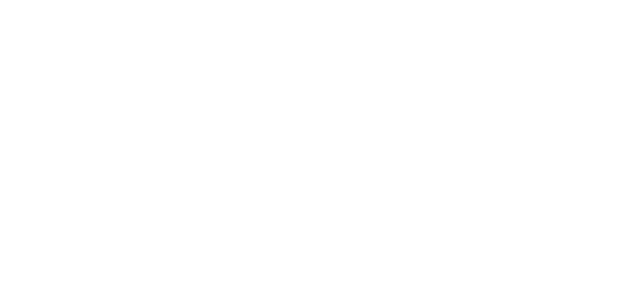
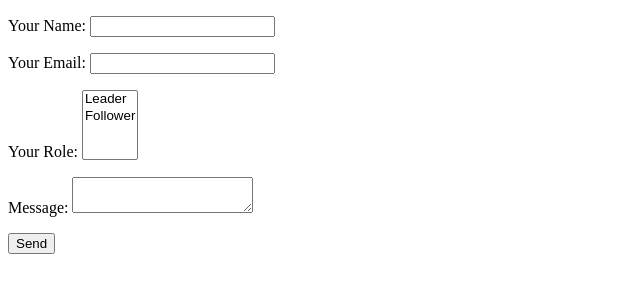
Before and after one commit to adunham95/netlifyFormTest, a plain HTML site: page index.html in a window 1280 px wide. Shown: the whole page, without its empty margins (0-640 px from the left). Drawn offline with Linux system fonts and the light colour scheme.

Commit message:
Added Form

```diff
--- a/index.html
+++ b/index.html
@@ -6,6 +6,25 @@
     <title>Basic Form</title>
 </head>
 <body>
-    <form></form>
+    <form name="contact" method="POST" data-netlify="true">
+        <p>
+            <label>Your Name: <input type="text" name="name" /></label>
+        </p>
+        <p>
+            <label>Your Email: <input type="email" name="email" /></label>
+        </p>
+        <p>
+            <label>Your Role: <select name="role[]" multiple>
+                <option value="leader">Leader</option>
+                <option value="follower">Follower</option>
+            </select></label>
+        </p>
+        <p>
+            <label>Message: <textarea name="message"></textarea></label>
+        </p>
+        <p>
+            <button type="submit">Send</button>
+        </p>
+    </form>
 </body>
 </html>
```
